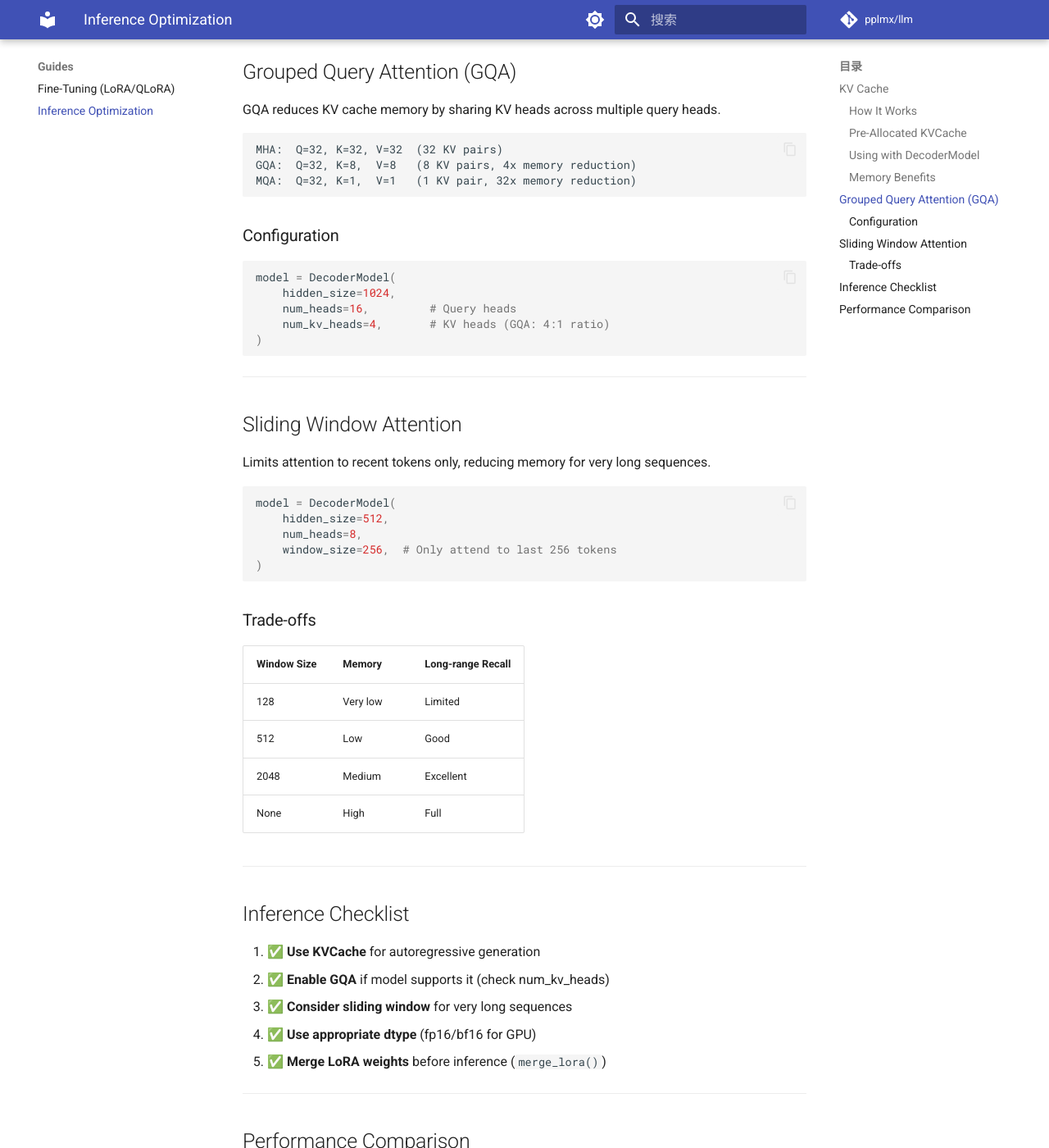
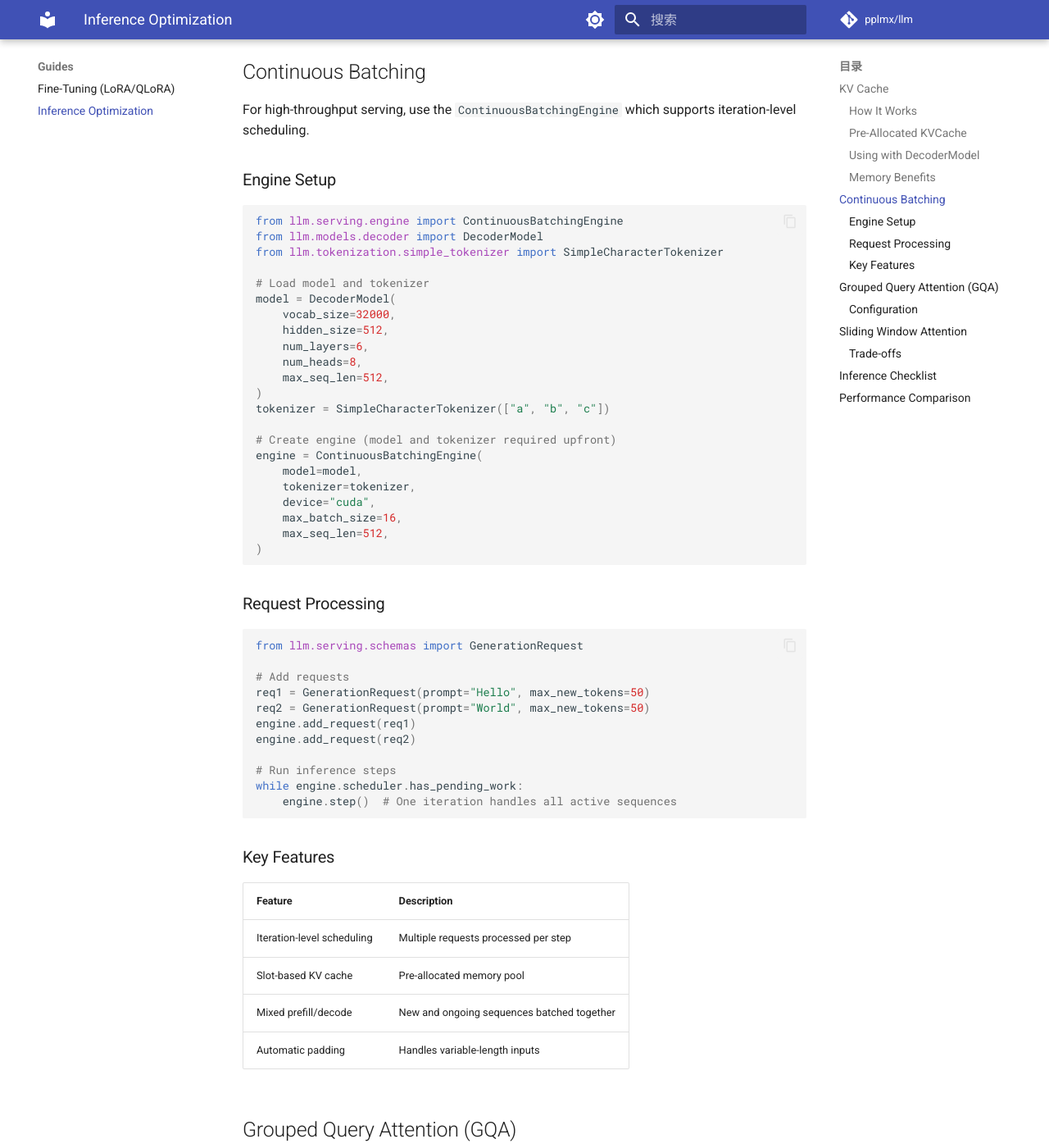
Before and after one commit to pplmx/llm, an MkDocs documentation site: the page built from docs/guide-inference.md, in a window 1280 px wide and 1400 px high, scrolled down 2374 px. Shown: the whole window at 82% size. Built offline with MkDocs 1.6.1 and Material for MkDocs 9.7.7, drawn with Linux system fonts in a browser that asks for light colours; comment, search, counter and statistics services are not loaded.

Commit message:
docs: add continuous batching documentation
- update CHANGELOG with ContinuousBatchingEngine feature
- add Continuous Batching section to guide-inference.md
- mark Continuous Batching complete in ROADMAP Phase 10.2

````diff
--- a/docs/guide-inference.md
+++ b/docs/guide-inference.md
@@ -96,6 +96,62 @@ reset_all_caches(caches)
 
 ---
 
+## Continuous Batching
+
+For high-throughput serving, use the `ContinuousBatchingEngine` which supports iteration-level scheduling.
+
+### Engine Setup
+
+```python
+from llm.serving.engine import ContinuousBatchingEngine
+from llm.models.decoder import DecoderModel
+from llm.tokenization.simple_tokenizer import SimpleCharacterTokenizer
+
+# Load model and tokenizer
+model = DecoderModel(
+    vocab_size=32000,
+    hidden_size=512,
+    num_layers=6,
+    num_heads=8,
+    max_seq_len=512,
+)
+tokenizer = SimpleCharacterTokenizer(["a", "b", "c"])
+
+# Create engine (model and tokenizer required upfront)
+engine = ContinuousBatchingEngine(
+    model=model,
+    tokenizer=tokenizer,
+    device="cuda",
+    max_batch_size=16,
+    max_seq_len=512,
+)
+```
+
+### Request Processing
+
+```python
+from llm.serving.schemas import GenerationRequest
+
+# Add requests
+req1 = GenerationRequest(prompt="Hello", max_new_tokens=50)
+req2 = GenerationRequest(prompt="World", max_new_tokens=50)
+engine.add_request(req1)
+engine.add_request(req2)
+
+# Run inference steps
+while engine.scheduler.has_pending_work:
+    engine.step()  # One iteration handles all active sequences
+```
+
+### Key Features
+
+| Feature | Description |
+| ------- | ----------- |
+| Iteration-level scheduling | Multiple requests processed per step |
+| Slot-based KV cache | Pre-allocated memory pool |
+| Mixed prefill/decode | New and ongoing sequences batched together |
+| Automatic padding | Handles variable-length inputs |
+
 ## Grouped Query Attention (GQA)
 
 GQA reduces KV cache memory by sharing KV heads across multiple query heads.
````
Also changed, not shown: CHANGELOG.md (+8 -0 lines), ROADMAP.md (+1 -1 lines).
